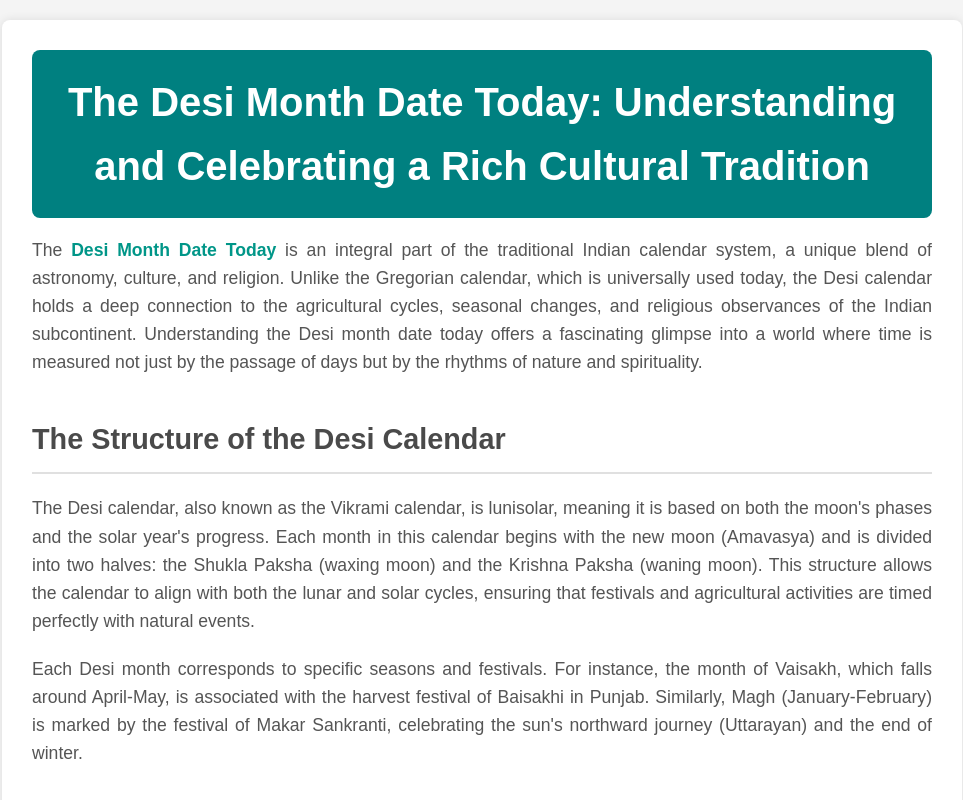
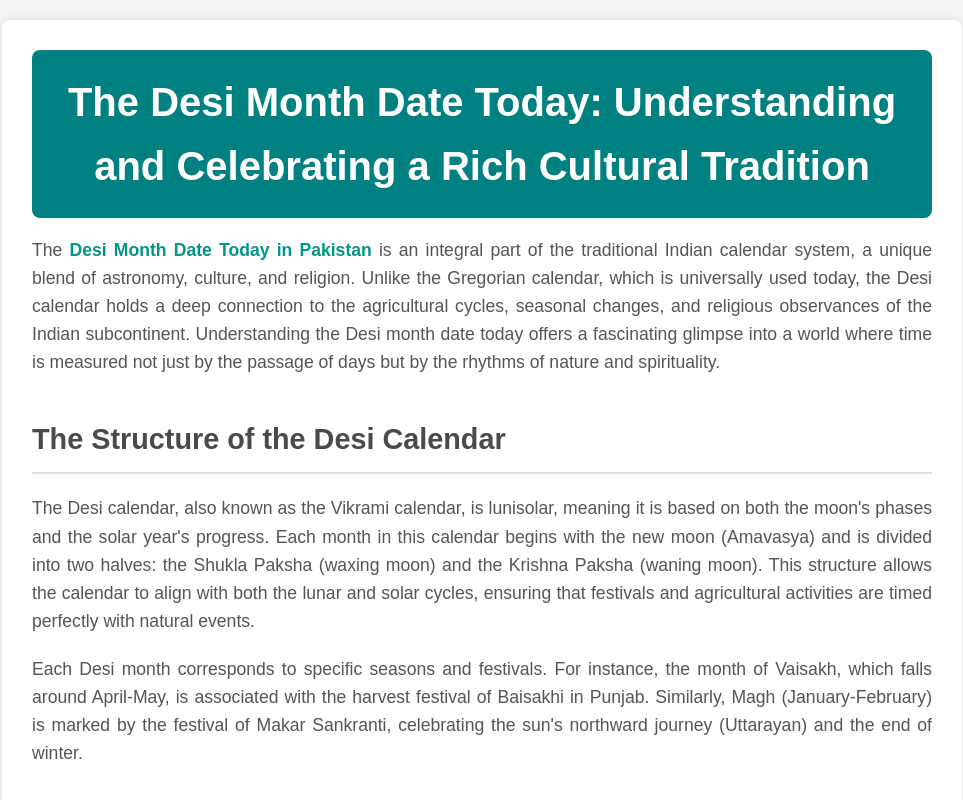
Before and after one commit to desimonthdate/desimonthdate, a plain HTML site: page index.html in a window 1280 px wide. Shown: the top 800 px of the page, without its empty margins (158-1121 px from the left). Drawn offline with Linux system fonts and the light colour scheme.

Commit message:
Update index.html

```diff
--- a/index.html
+++ b/index.html
@@ -100,7 +100,7 @@
     <div class="container">
         <h1>The Desi Month Date Today: Understanding and Celebrating a Rich Cultural Tradition</h1>
         <p>
-            The <b><a href="https://desimonthdate.pk/">Desi Month Date Today</a></b> is an integral part of the traditional Indian calendar system, a unique blend of astronomy, culture, and religion. Unlike the Gregorian calendar, which is universally used today, the Desi calendar holds a deep connection to the agricultural cycles, seasonal changes, and religious observances of the Indian subcontinent. Understanding the Desi month date today offers a fascinating glimpse into a world where time is measured not just by the passage of days but by the rhythms of nature and spirituality.
+            The <b><a href="https://desimonthdate.pk/desi-month-date-today/">Desi Month Date Today in Pakistan</a></b> is an integral part of the traditional Indian calendar system, a unique blend of astronomy, culture, and religion. Unlike the Gregorian calendar, which is universally used today, the Desi calendar holds a deep connection to the agricultural cycles, seasonal changes, and religious observances of the Indian subcontinent. Understanding the Desi month date today offers a fascinating glimpse into a world where time is measured not just by the passage of days but by the rhythms of nature and spirituality.
         </p>
 
         <h2>The Structure of the Desi Calendar</h2>
```
